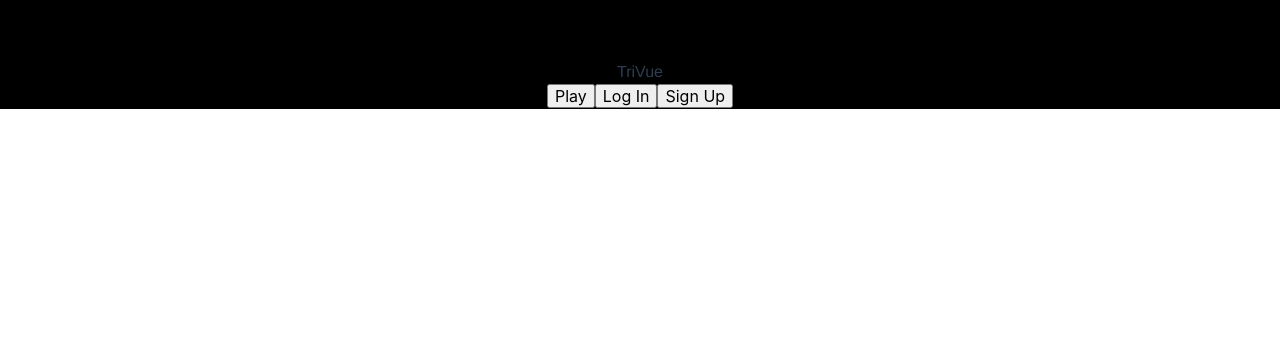
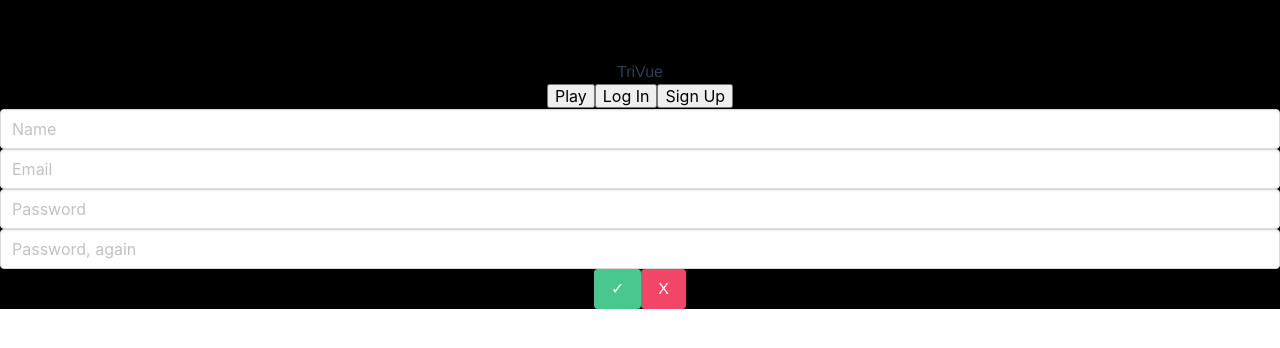
Before and after one commit to OdedSp/frontend-trivially, a Vue app: page /#/ in a window 1280 px wide. Both pictures are taken after a click on the button "Sign Up". Shown: the top 348 px of the page. Built offline with nearby package versions, Linux system fonts and the light colour scheme.

Commit message:
more work on signup cmp

```diff
--- a/src/components/HomePage.vue
+++ b/src/components/HomePage.vue
@@ -3,10 +3,10 @@
     <section class="game-start" v-if="!isGameOn">
       <h1>TriVue</h1>
       <button @click="startGame">Play</button>
-      <button @click="openSignUp">Log In</button>
-      <button>Sign Up</button>
+      <button>Log In</button>
+      <button @click="openSignUp">Sign Up</button>
     </section>
-    <sign-up v-if="signUpShow"></sign-up>
+    <sign-up v-if="signUpShow" @closeComp="signUpShow=false"></sign-up>
     <count-down :category="quests[currQuestIdx].category" v-if="countDown"></count-down>
     <quest-cmp :quest="quests[currQuestIdx]" @answerChosen="questAnswered" v-if="questReady"></quest-cmp>
   </div>
--- a/src/components/SignUp.vue
+++ b/src/components/SignUp.vue
@@ -1,26 +1,29 @@
 <template>
     <div>
+
       <form @submit.prevent>
         <p class="control has-icon has-icon-right">
-          <input name="name" v-validate="'required|alpha'" data-vv-delay="500" :class="{'input': true, 'is-danger': errors.has('name') }"
+          <input v-model="name" name="name" v-validate="'required|alpha'" data-vv-delay="500" :class="{'input': true, 'is-danger': errors.has('name') }"
             type="text" placeholder="Name">
           <i v-show="errors.has('name')" class="fa fa-warning"></i>
           <span v-show="errors.has('name')" class="help is-danger">{{ errors.first('name') }}</span>
         </p>
         <p class="control has-icon has-icon-right">
-          <input name="email" v-validate="'required|email'" data-vv-delay="1000"
-          :class="{'input': true, 'is-danger': errors.has('email') }"type="text" placeholder="Email">
+          <input v-model="mail" name="email" v-validate="'required|email'" data-vv-delay="1000"
+          :class="{'input': true, 'is-danger': errors.has('email') }" type="text" placeholder="Email">
           <i v-show="errors.has('email')" class="fa fa-warning"></i>
           <span v-show="errors.has('email')" class="help is-danger">{{ errors.first('email') }}</span>
         </p>
         <p class="control has-icon has-icon-right">
-          <input type="password" name="pass" v-validate="'required'" data-vv-delay="1000"
+          <input v-model="password" type="password" name="password" v-validate="'required'" data-vv-delay="1000"
           :class="{'input': true, 'is-danger': errors.has('password') }" placeholder="Password">
-          <span v-show="errors.has('password')" class="help is-danger">{{ errors.first('password') }}</span>
-          <input type="password" name="confirm" v-validate="'required|confirmed:password'" data-vv-as="pass"
+          <span v-show="errors.has('password') && (password!==confirmation)" class="help is-danger">{{ errors.first('password') }}</span>
+          <span v-show="errors.has('confirm') && (password!==confirmation)" class="help is-danger">{{ errors.first('confirm') }}</span>
+          <input v-model="confirmation" type="password" name="confirm" v-validate="'required|confirmed:password'" data-vv-as="password"
           :class="{'input': true, 'is-danger': errors.has('password') }" placeholder="Password, again">
         </p>
-        </p>
+        <span class="button is-success">✓</span>
+        <span class="button is-danger" @click="closeComp">X</span>
       </form>
     </div>
   </template>
@@ -29,11 +32,16 @@
 export default {
   data() {
     return {
-      name: "",
-      mail: "",
-      password: "",
-      confirmation: ""
+      name: '',
+      mail: '',
+      password: '',
+      confirmation: ''
     };
+  },
+  methods: {
+    closeComp(){
+      this.$emit('closeComp')
+    }
   }
 };
 </script>
```
